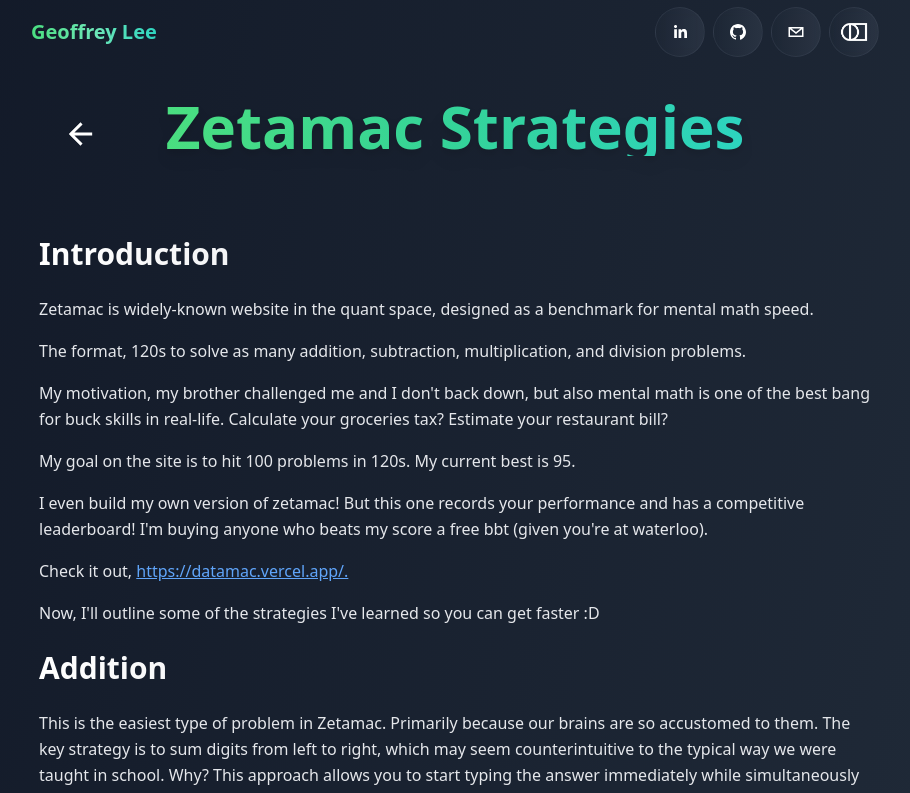
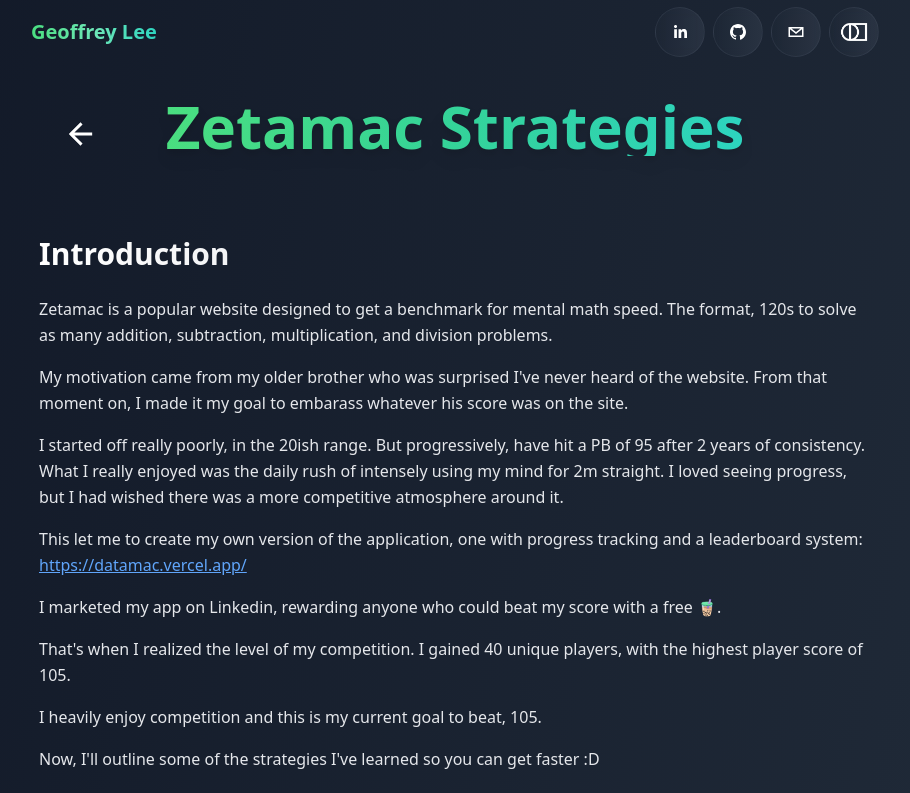
Before and after one commit to LGeoff31/Porfolio, a Next.js app: page /zetamac in a window 1280 px wide. Shown: the top 793 px of the page, without its empty margins (185-1095 px from the left). Built offline with nearby package versions, Linux system fonts and the light colour scheme.

Commit message:
update zetamac blog

```diff
--- a/pages/zetamac.tsx
+++ b/pages/zetamac.tsx
@@ -13,13 +13,14 @@ const blogPosts: BlogPost[] = [
   {
     id: 1,
     title: "Introduction",
-    content: `Zetamac is widely-known website in the quant space, designed as a benchmark for mental math speed.
-    The format, 120s to solve as many addition, subtraction, multiplication, and division problems.
-    My motivation, my brother challenged me and I don't back down, but also mental math is one of the best bang for buck skills in real-life. Calculate your groceries tax? Estimate your restaurant bill?
-My goal on the site is to hit 100 problems in 120s. My current best is 95.
-I even build my own version of zetamac! But this one records your performance and has a competitive leaderboard! I'm buying anyone who beats my score a free bbt (given you're at waterloo).
-Check it out, https://datamac.vercel.app/.
-Now, I'll outline some of the strategies I've learned so you can get faster :D`
+    content: `Zetamac is a popular website designed to get a benchmark for mental math speed. The format, 120s to solve as many addition, subtraction, multiplication, and division problems.
+    My motivation came from my older brother who was surprised I've never heard of the website. From that moment on, I made it my goal to embarass whatever his score was on the site.
+    I started off really poorly, in the 20ish range. But progressively, have hit a PB of 95 after 2 years of consistency. What I really enjoyed was the daily rush of intensely using my mind for 2m straight. I loved seeing progress, but I had wished there was a more competitive atmosphere around it.
+    This let me to create my own version of the application, one with progress tracking and a leaderboard system: https://datamac.vercel.app/
+    I marketed my app on Linkedin, rewarding anyone who could beat my score with a free 🧋.
+    That's when I realized the level of my competition. I gained 40 unique players, with the highest player score of 105.
+    I heavily enjoy competition and this is my current goal to beat, 105.
+    Now, I'll outline some of the strategies I've learned so you can get faster :D`
   },
   {
     id: 2,
```
